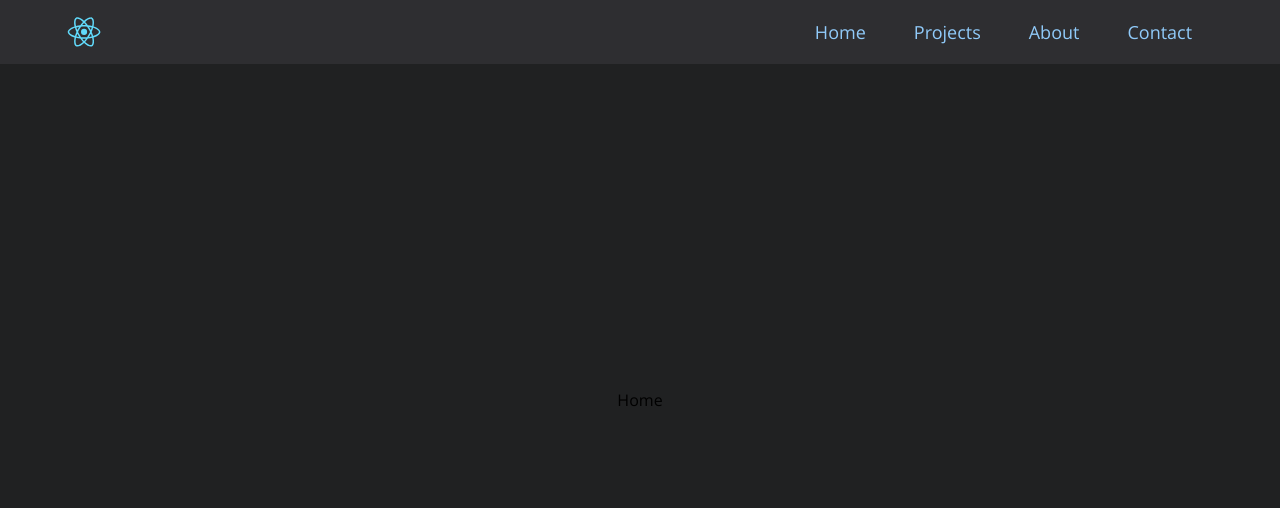
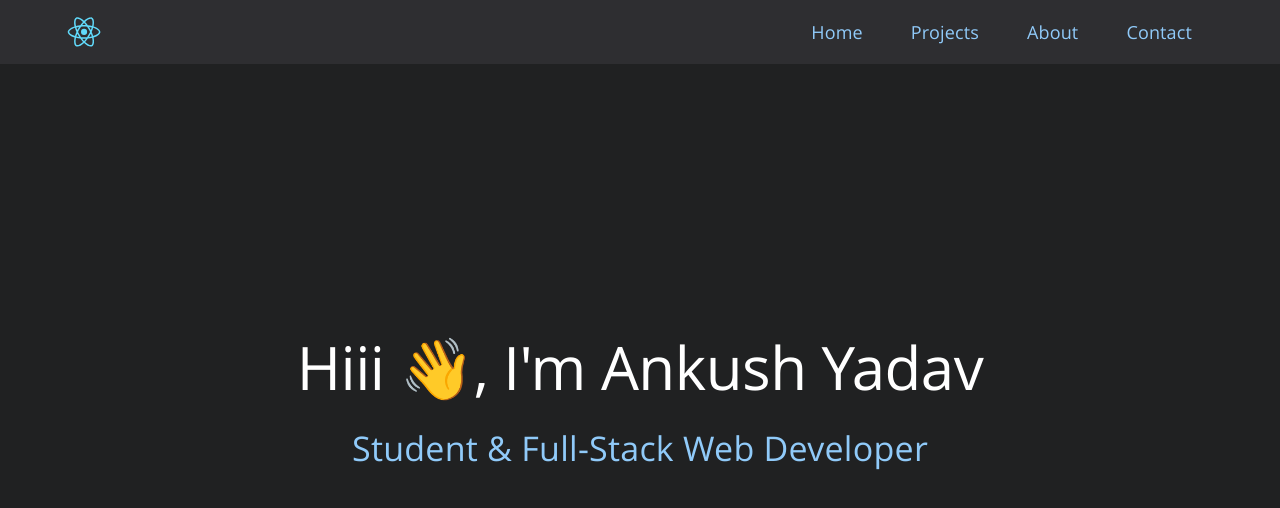
Before and after one commit to Rocker2102/my-website, a React (Create React App) app: page / in a window 1280 px wide. Shown: the top 508 px of the page. Built offline with nearby package versions, Linux system fonts and the light colour scheme.

Commit message:
Refactor; Render Home component

```diff
--- a/src/App.tsx
+++ b/src/App.tsx
@@ -1,6 +1,8 @@
 import { Theme, ThemeProvider } from '@mui/system';
 import { createTheme } from '@mui/material/styles';
+import CssBaseline from '@mui/material/CssBaseline';
 
+import Home from './components/Home';
 import TopNavbar from './components/TopNavbar';
 
 import { Route, Switch, BrowserRouter as Router } from 'react-router-dom';
@@ -23,6 +25,9 @@ function App(): JSX.Element {
     });
 
     return (
+        <>
+            <CssBaseline />
+
             <div className="app">
                 <Router>
                     <ThemeProvider theme={theme}>
@@ -39,12 +44,15 @@ function App(): JSX.Element {
                                 <section className="main">Contact</section>
                             </Route>
                             <Route>
-                            <section className="main">Home</section>
+                                <section className="main">
+                                    <Home />
+                                </section>
                             </Route>
                         </Switch>
                     </ThemeProvider>
                 </Router>
             </div>
+        </>
     );
 }
 
```
Lines whose indentation alone changed are shown as unchanged.
